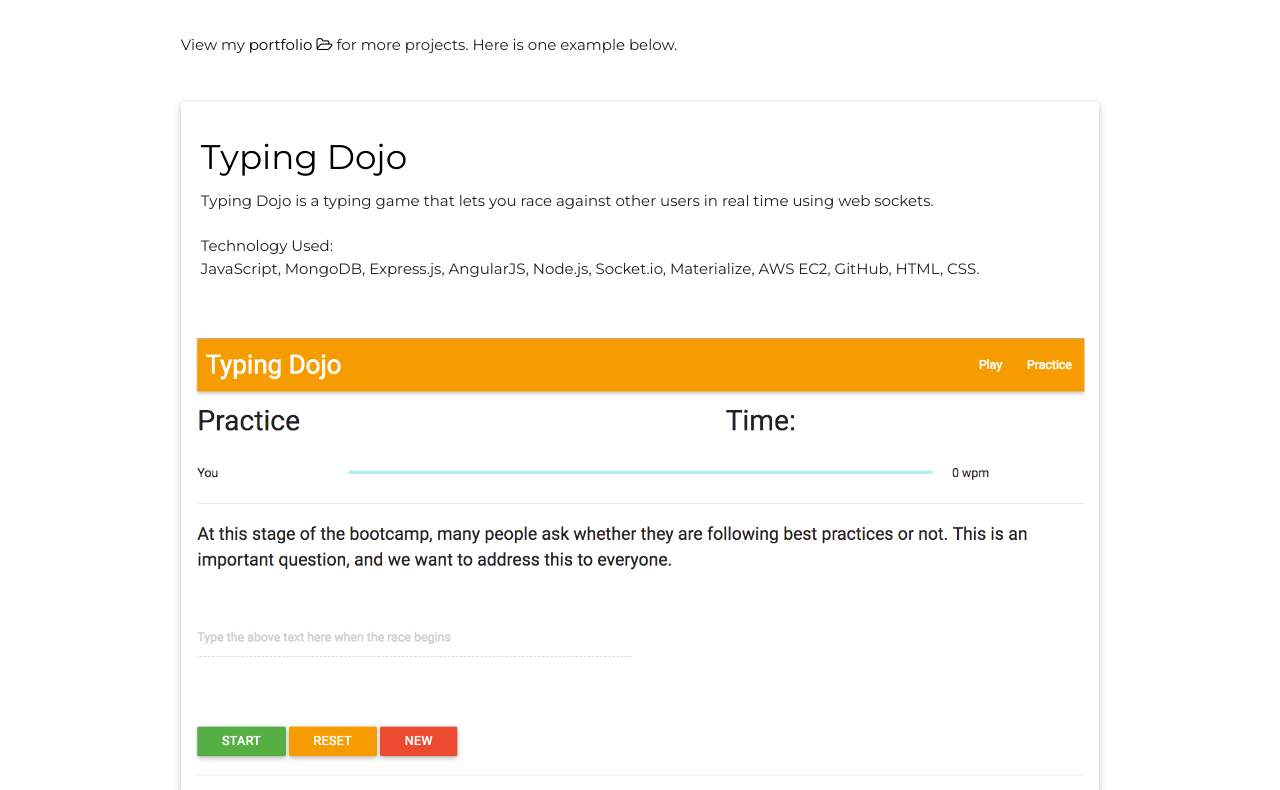
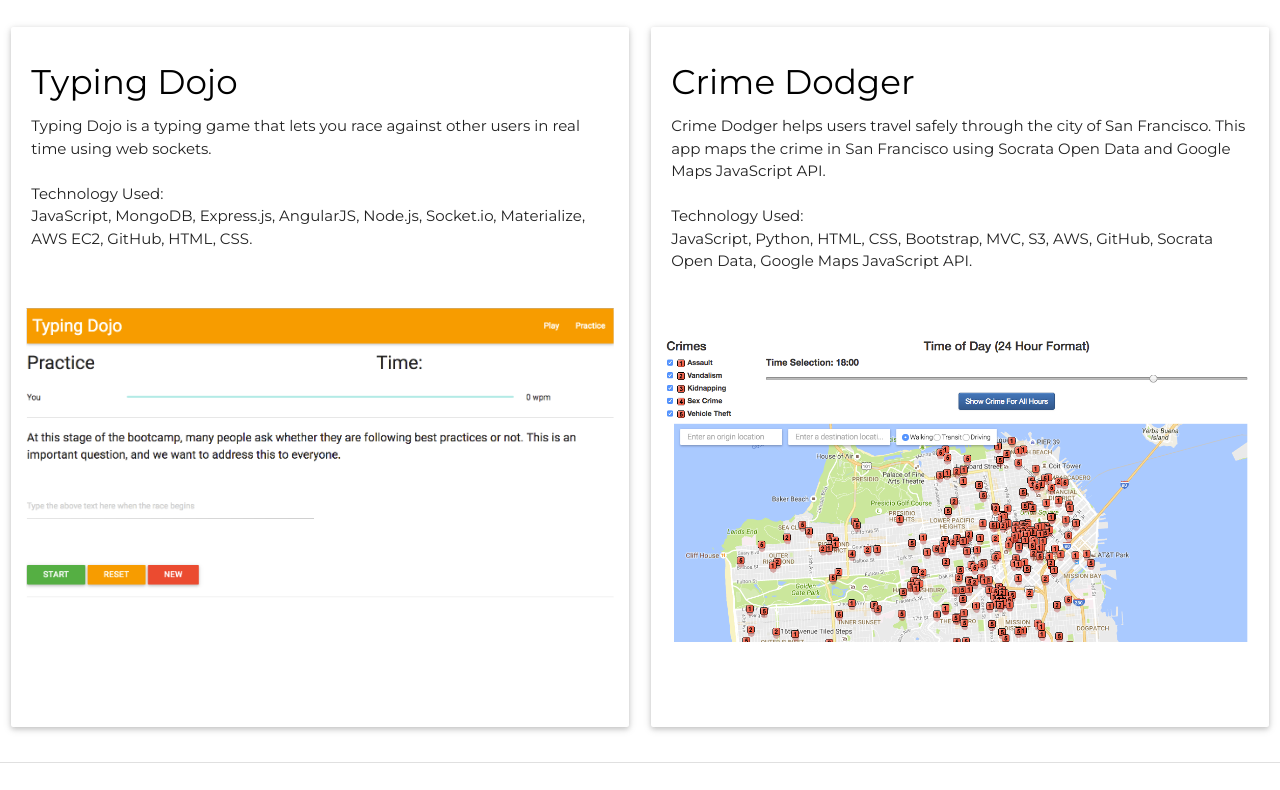
Before and after one commit to alex-wap/old-alex-wap.github.io, a website: page index.html in a window 1280 px wide. Shown: the part 1354-2144 px from the top of the page. Drawn offline with nearby package versions, Linux system fonts and the light colour scheme.

Commit message:
fixed navbar

```diff
--- a/css/style.css
+++ b/css/style.css
@@ -35,3 +35,7 @@
 .port-image{
   padding: 15px;
 }
+
+.main-card{
+  height: 700px;
+}
--- a/index.html
+++ b/index.html
@@ -30,7 +30,7 @@
         </script>
     </head>
     <body ng-app='app'>
-    <div class="container">
+    <div class="navbar-fixed">
     <nav>
         <div class="nav-wrapper grey darken-3">
           <a href="#/" class="brand-logo">AW</a>
@@ -53,21 +53,7 @@
           </ul>
         </div>
     </nav>
-
-<!--    <nav>
-        <div class="nav-wrapper grey darken-3">
-          <a href="#/" class="brand-logo left">AW</a>
-           <a href="#/" class="brand-logo center"></a>
-          <ul id="nav-mobile" class="right grey darken-3 flex-s">
-            <li><a class="waves-effect waves-light btn grey darken-3 z-depth-0" href="#/portfolio">Portfolio</a></li>
-            <li><a class="grey darken-3" href="#/portfolio">PORTFOLIO</a></li>
-            <li><a href="#/portfolio"><i class="fa fa-folder-open-o fa-2x" aria-hidden="true"></i></a></li>
-            <li><a href="https://www.linkedin.com/in/wapniarski"><i class="fa fa-linkedin-square fa-2x" aria-hidden="true"></i></a></li>
-            <li><a href="https://github.com/alex-wap"><i class="fa fa-github fa-2x" aria-hidden="true"></i></a></li>
-            <li><a href="#/contact"><i class="fa fa-envelope fa-2x" aria-hidden="true"></i></a></li>
-          </ul>
-        </div> -->
-    </nav>
+    </div>
     <div ng-view class="row" autoscroll="true"></div>
     <script type="text/javascript" src="https://code.jquery.com/jquery-2.1.1.min.js"></script>
     <script type="text/javascript" src="js/materialize.min.js"></script>
@@ -77,7 +63,7 @@
     <br>
     <footer>
     <div class="footer-copyright">
-        <div class="container grey darken-3 center-align white-text">
+        <div class="grey darken-3 center-align white-text">
         © 2016 Alex Wapniarski <a href="https://github.com/alex-wap/alex-wap.github.io"><i class="fa fa-github fa-3 white-text" aria-hidden="true"></i></a>
         </div>
     </div>
--- a/partials/index.html
+++ b/partials/index.html
@@ -9,7 +9,7 @@
         <p>Hello! My name is Alex and I am a Bay Area native. I am a Web Developer with a passion for coding!<br><br>
         I graduated from University of California, Berkeley with a degree in Mechanical Engineering. I spend my time traveling, playing games, enjoying live music, and coding!<br><br>
         Check out my <a href='#/portfolio' class="links"><strong>portfolio</strong> <i class="fa fa-folder-open-o" aria-hidden="true"></i></a> of projects and <a href='https://github.com/alex-wap' class="links"><strong>GitHub</strong> <i class="fa fa-github" aria-hidden="true"></i></a> to see my work.<br><br>
-        Do you have a spot on your team or just want to chat?<br>
+        Do you have a spot on your team? Do you just want to chat?<br>
         Feel free to contact me via email! <a href='mailto:&#119;&#097;&#112;&#110;&#105;&#097;&#114;&#115;&#107;&#105;&#064;&#103;&#109;&#097;&#105;&#108;&#046;&#099;&#111;&#109;' class="links"><strong>&#119;&#097;&#112;&#110;&#105;&#097;&#114;&#115;&#107;&#105;&#064;&#103;&#109;&#097;&#105;&#108;&#046;&#099;&#111;&#109;</strong> <i class="fa fa-envelope" aria-hidden="true"></i></a></p><br>
         <div class="divider"></div>
         </div>
@@ -90,11 +90,10 @@
 </div>
 </div>
 <div class="divider"></div><br>
-<h4 class="center">Projects</h4><br>
-<p>View my <a href='#/portfolio' class="links"><strong>portfolio</strong> <i class="fa fa-folder-open-o" aria-hidden="true"></i></a> for more projects. Here is one example below.</p><br>
+<h4 class="center" id="projects">Projects <!-- <a href='#/portfolio' class="links"><i class="fa fa-folder-open-o" aria-hidden="true"></i></a> --></h4><br>
 <div class="row">
-<div class="col s12">
-  <div class="card">
+<div class="col s6">
+  <div class="card main-card">
 <div class="card-content" id="typingdojo">
     <h4><a href="http://54.175.81.151/" class="links"><strong>Typing Dojo</strong></a></h4>
     <p>Typing Dojo is a typing game that lets you race against other users in real time using web sockets.<br><br>
@@ -108,9 +107,24 @@
 
   </div>
   </div>
+  <div class="col s6">
+      <div class="card main-card">
+<div class="card-content" id="crime">
+    <h4><a href="http://54.167.106.29/" class="links"><strong>Crime Dodger</strong></a></h4>
+    <p>Crime Dodger helps users travel safely through the city of San Francisco. This app maps the crime in San Francisco using Socrata Open Data and Google Maps JavaScript API.<br><br>
+
+Technology Used: <br>
+JavaScript, Python, HTML, CSS, Bootstrap, MVC, S3, AWS, GitHub, Socrata Open Data, Google Maps JavaScript API.</p><br>
+    </div>
+    <div class="card-image waves-effect waves-block waves-light"><a href="http://54.167.106.29/">
+      <img src="../assets/crime-dodger.png" class="port-image"></a>
+    </div>
+
+  </div>
+  </div>
 </div>
 <div class="divider"></div><br>
-<h4 class="center">Contact</h4><br>
+<h4 class="center" id="contact">Contact</h4><br>
 <div class="col s12 flex-s">
   <h4>Alex Wapniarski</h4>
   <div class="divider"></div><br>
```
Also changed, not shown: angular/master.js (line endings or trailing spaces). Lines whose indentation alone changed are shown as unchanged.
